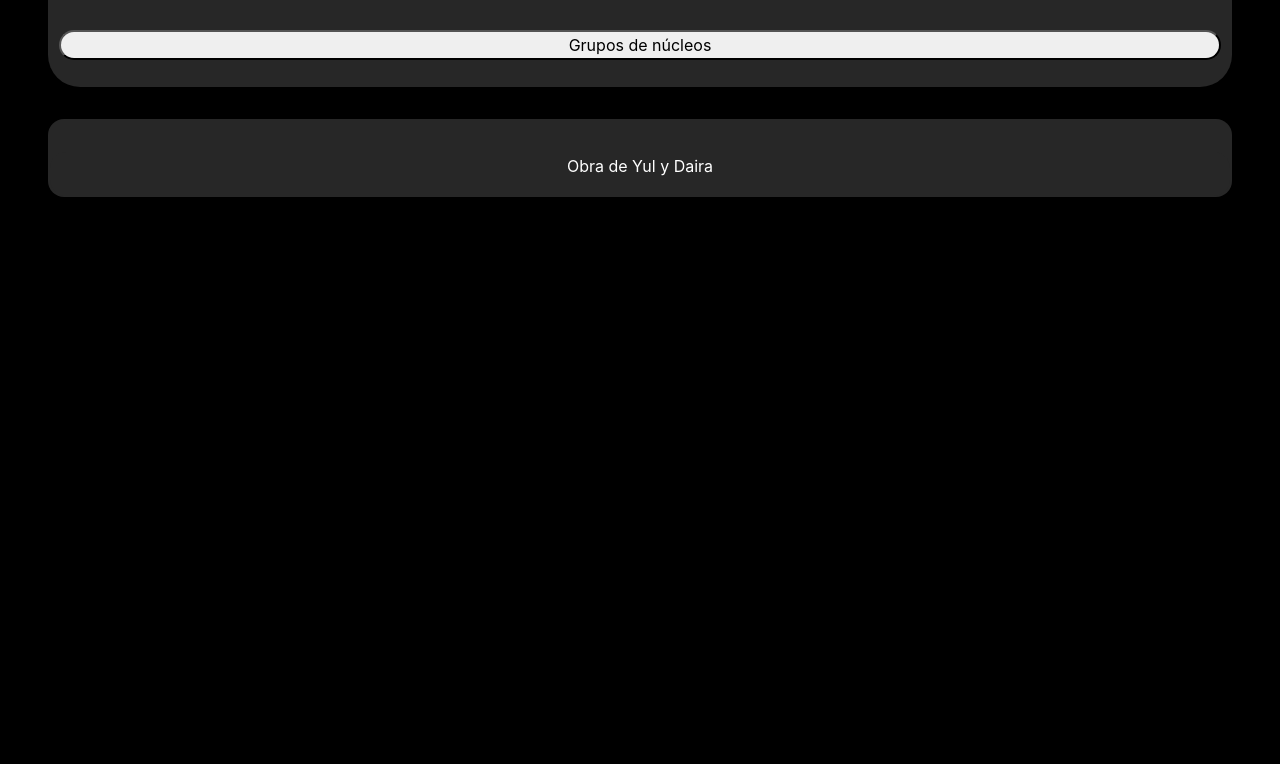
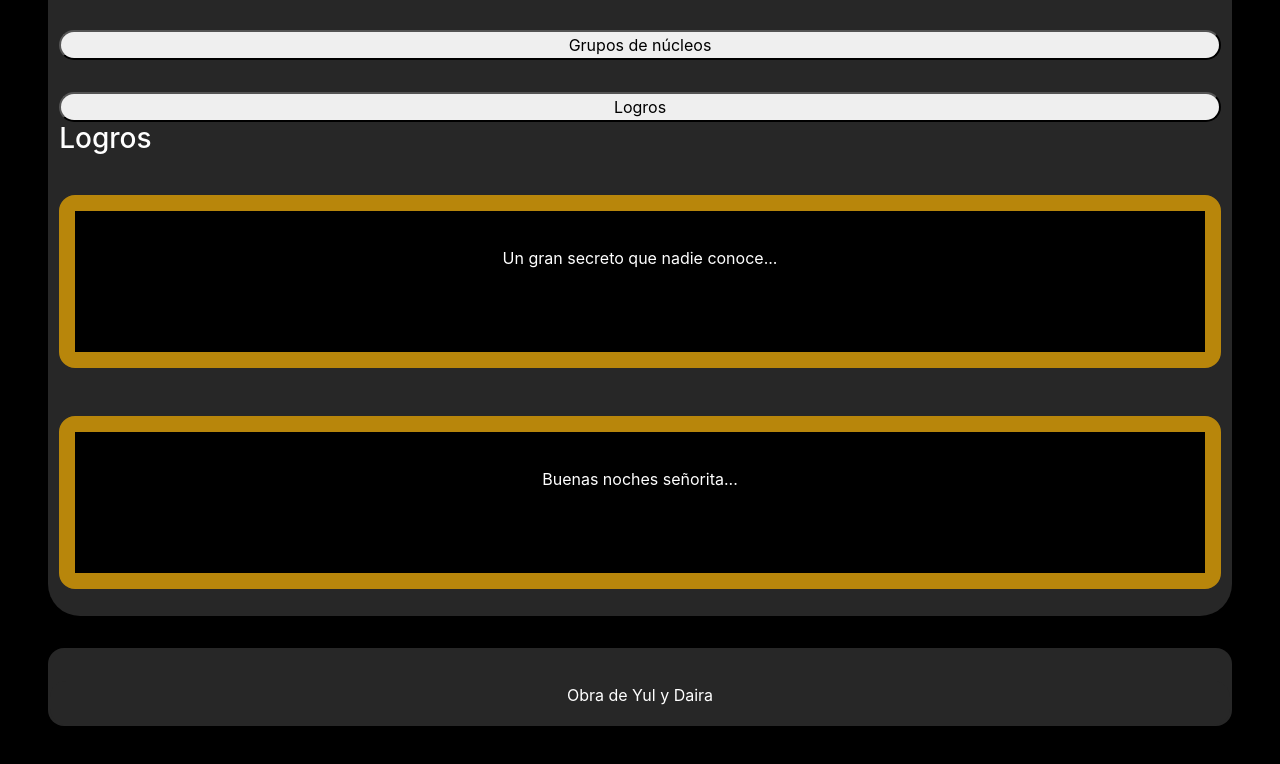
Before and after one commit to RiuterLabs/BaseDeDatosDePersonajes, a plain HTML site: page creacionPersonajes/creadorDePersonajes.html in a window 1280 px wide. Shown: the part 1789-2553 px from the top of the page. Before the commit the page ends 2034 px from the top, so only its background shows below. Drawn offline with nearby package versions, Linux system fonts and the light colour scheme.

Commit message:
Añadidos logros

```diff
--- a/creacionPersonajes/archivos/datos.json
+++ b/creacionPersonajes/archivos/datos.json
@@ -719,8 +719,8 @@
 
         "tarjetas":[
             {
-                "id":"Id21",
-                "titulo":"titulo",
+                "id":"genitalesBloste",
+                "titulo":"El Bloste",
                 "coste":25,
                 "desc":"Seleccionable1"
             },
--- /dev/null
+++ b/creacionPersonajes/archivos/logros.json
@@ -0,0 +1,20 @@
+[
+    {
+        "id":"bloste",
+        "titulo":"El Gran Secreto del Bloste",
+        "desc":"MI POLLA COMO UN POSTEEEEEEEEEEEEE",
+        "pista":"Un gran secreto que nadie conoce...",
+        "requisitos":[
+            "genitalesBloste"
+        ]
+    },
+    {
+        "id":"SANTASTETASDELAMADREDEVERDAD",
+        "titulo":"SANTASTETASDELAMADREDEVERDAD",
+        "desc":"Joder, menudo par de tetazas...",
+        "pista":"Buenas noches señorita...",
+        "requisitos":[
+            "SANTASTETASDELAMADRE"
+        ]
+    }
+]
--- a/creacionPersonajes/creadorDePersonajes.html
+++ b/creacionPersonajes/creadorDePersonajes.html
@@ -57,6 +57,12 @@
             <section id="seccionesBotonesIntra">
 
             </section>
+            <button onclick="CreadorP.toggleLogros()">Logros</button>
+
+            <aside id="seccionLogros">
+                <h3>Logros</h3>
+
+            </aside>
             <script>
                 var CreadorP = new CreadorDePersonajes(30);
             </script>
--- a/creacionPersonajes/js/creadorDePersonajes.js
+++ b/creacionPersonajes/js/creadorDePersonajes.js
@@ -3,6 +3,8 @@ class CreadorDePersonajes{
         this.datos=[];
         this.datosIntra=[];
         this.datosTotales=[];
+        this.datosLogros=[];
+        this.logrosDesbloqueados=[];
         this.colorOjos="";
         this.colorPiel="";
         this.colorPelo="";
@@ -10,9 +12,11 @@ class CreadorDePersonajes{
         this.nameIntra="";
         this.selected=[];
         this.desplegadas=[];
+        this.logrosDesplegados=false;
         this.puntos=puntosInicio;
         this.cargarArchivo();
         this.cargarArchivoIntra();
+        this.cargarArchivoLogros();
         this.initData();
 
     }
@@ -93,6 +97,43 @@ class CreadorDePersonajes{
         }
 
         this.updateVista();
+    }
+
+    crearTarjetasLogros(){
+        var seccionLogros = $("#seccionLogros");
+        for(var i =0; i<this.datosLogros.length; i++){
+            var logro = this.datosLogros[i];
+            var tarjetaLogro = this.crearTarjetaLogro(logro);
+            seccionLogros.append(tarjetaLogro);
+        }
+        this.updateVista();
+    }
+
+    crearTarjetaLogro(info){
+        var tarjeta = document.createElement("section");
+        tarjeta.id = "logro"+info["id"];
+        tarjeta.classList.add("logroDesbloqueado");
+        var h4 = document.createElement("h4");
+        h4.textContent = info["titulo"];
+        h4.id = "tituloLogro"+info.id;
+        var puntos = document.createElement("p");
+        puntos.id = "pistaLogro"+info.pista;
+        puntos.textContent = info["pista"];
+        var img = document.createElement("img");
+        $(img).attr("src","../multimedia/imagenes/creador/"+info["id"]+".jpg");
+        $(img).attr("alt",info["desc"]);
+        img.id = "imgLogro"+info.id;
+        var desc = document.createElement("p");
+        desc.textContent = info["desc"];
+        desc.id="descLogro"+info.id;
+        tarjeta.classList.add("Logro");
+
+
+        tarjeta.append(h4);
+        tarjeta.append(puntos);
+        tarjeta.append(img);
+        tarjeta.append(desc);
+        return tarjeta;
     }
 
 
@@ -207,7 +248,47 @@ class CreadorDePersonajes{
         this.updateSeccionesDesbloqueadas();
         this.updateTarjetas();
         this.updateYaLasTienes();
+        this.updateLogros();
 
+    }
+
+    updateLogros(){
+        this.checkLogros();
+        var seccionLogros = $("#seccionLogros");
+        if(this.logrosDesplegados)
+            seccionLogros.addClass("sinDesplegar");
+        else
+            seccionLogros.removeClass("sinDesplegar");
+    }
+
+    checkLogros(){
+        for(var i =0; i<this.datosLogros.length; i++){
+            var logro = this.datosLogros[i];
+            if(!this.logrosDesbloqueados.includes(logro.id)){
+                if(this.checkRequisitosCategorias(logro)){
+                    var header = $("#tituloLogro"+logro.id);
+                    header.html(logro.titulo);
+                    var desc = $("#descLogro"+logro.id);
+                    desc.html(logro.desc);
+                    var img =  $("#imgLogro"+logro.id);
+                    img.removeClass("sinDesplegar");
+                    var logroTarj = $("#logro"+logro.id);
+                    logroTarj.addClass("logroDesbloqueado");
+                    this.logrosDesbloqueados.push(logro.id);
+                    alert("LOGRO DESBLOQUEADO: "+logro.titulo+"\n"+logro.desc);
+                    this.guardarEnBaseDeDatos();
+                }else{
+                    var header = $("#tituloLogro"+logro.id);
+                    header.html("");
+                    var desc = $("#descLogro"+logro.id);
+                    desc.html("");
+                    var img =  $("#imgLogro"+logro.id);
+                    img.addClass("sinDesplegar");
+                    var logroTarj = $("#logro"+logro.id);
+                    logroTarj.removeClass("logroDesbloqueado");
+                }
+            }
+        }
     }
 
     updateColorOjos(){
@@ -365,6 +446,15 @@ class CreadorDePersonajes{
                 this.updateVista();
             })
     }
+    cargarArchivoLogros(){
+        fetch("archivos/logros.json")
+            .then((response)=>response.json())
+            .then((archivo)=>{
+                this.datosLogros=archivo;
+                this.crearTarjetasLogros();
+                this.updateVista();
+            })
+    }
 
 
     guardarEnBaseDeDatos(){
@@ -406,7 +496,8 @@ class CreadorDePersonajes{
             "nombreIntra": this.nameIntra,
             "colorOjos":this.colorOjos,
             "colorPelo":this.colorPelo,
-            "colorPiel":this.colorPiel
+            "colorPiel":this.colorPiel,
+            "logrosDesbloqueados":this.logrosDesbloqueados
         }
     }
 
@@ -448,7 +539,9 @@ class CreadorDePersonajes{
                         this.colorPelo = "#000000"
                     this.colorPiel = datos.colorPiel;
                     if(this.colorPiel == undefined)
-                        this.colorPiel = "#000000"
+                        this.colorPiel = "#000000";
+                    if(datos.logrosDesbloqueados !=undefined)
+                        this.logrosDesbloqueados = datos.logrosDesbloqueados;
                     this.updateVista();
                     }
 
@@ -568,6 +661,8 @@ class CreadorDePersonajes{
                     this.colorPelo = json.colorPelo;
                 if(json.colorPiel!=undefined)
                     this.colorPiel = json.colorPiel;
+                if(json.logrosDesbloqueados!=undefined)
+                    this.logrosDesbloqueados = json.logrosDesbloqueados;
                 this.guardarEnBaseDeDatos();
                 this.updateVista();
             }.bind(this)
@@ -625,5 +720,9 @@ class CreadorDePersonajes{
 
         return this.selected.includes(cond);
     }
+    toggleLogros(){
+        this.logrosDesplegados = !this.logrosDesplegados;
+        this.updateVista();
+    }
 
 }
--- a/css/Registro.css
+++ b/css/Registro.css
@@ -4,6 +4,10 @@
 
 .demasiadoCara{
     background-color: brown;
+}
+
+.logroDesbloqueado{
+    background-color: darkcyan;
 }
 .noTienesLaPrevia{
     display: none;
@@ -15,6 +19,24 @@
     display: flex;
     flex-direction: row;
     flex-wrap: wrap;
+}
+
+aside{
+    display: flex;
+    flex-direction: column;
+    flex-wrap: wrap;
+}
+
+aside section{
+    display: flex;
+    margin-top: 2em;
+    padding: 1em;
+    background-color: black;
+    position: relative;
+    border-radius: 1em;
+    border: solid 1em darkgoldenrod;
+    align-items: center;
+    flex-direction: column;
 }
 
 .colores section input{
```
